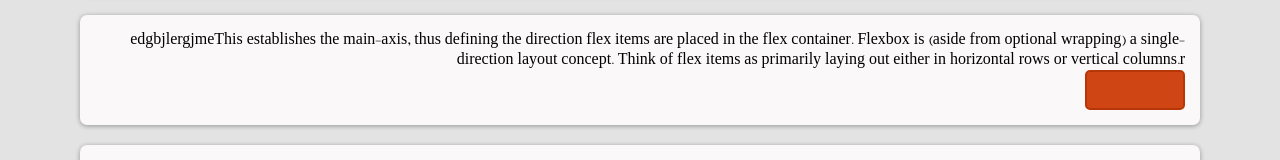
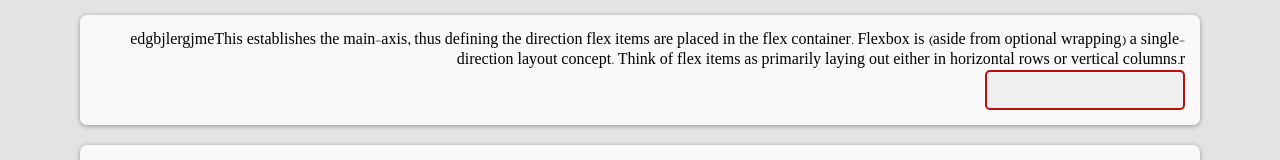
Before and after one commit to parisaaghaii/Time-Website, a React (Create React App) app: page / in a window 1280 px wide. Shown: the part 1282-1442 px from the top of the page. Built offline with nearby package versions, Linux system fonts and the light colour scheme.

Commit message:
some edit

```diff
--- a/src/component/Button.css
+++ b/src/component/Button.css
@@ -1,8 +1,8 @@
-.button {
+/* .button {
   position: relative;
   padding: 15px;
   color: rgb(255, 254, 254);
-  background-color: #d04514;
+  background-color: #D73333;
   border: 2px solid #b63607;
   border-radius: 5px;
   line-height: 0;
@@ -18,3 +18,46 @@ font-weight: bold;
     color: black;
   transition: background-Color 0.5s;
 }
+  */
+
+.button{
+  display: block;
+  width: 200px;
+  height: 40px;
+  line-height: 40px;
+  font-size: 18px;
+  font-family: sans-serif;
+  text-decoration: none;
+  color: #333;
+  border: 2px solid rgb(184, 15, 15);
+  letter-spacing: 2px;
+  text-align: center;
+  position: relative;
+  transition: all .35s;
+  border-radius: 5px;
+}
+
+.button span{
+  position: relative;
+  z-index: 2;
+}
+
+.button:after{
+  position: absolute;
+  content: "";
+  top: 0;
+  left: 0;
+  width: 0;
+  height: 100%;
+  background: #D73333;
+  transition: all .35s;
+  border-radius: 3px;
+}
+
+.button:hover{
+  color: #fff;
+}
+
+.button:hover:after{
+  width: 100%;
+}
```
